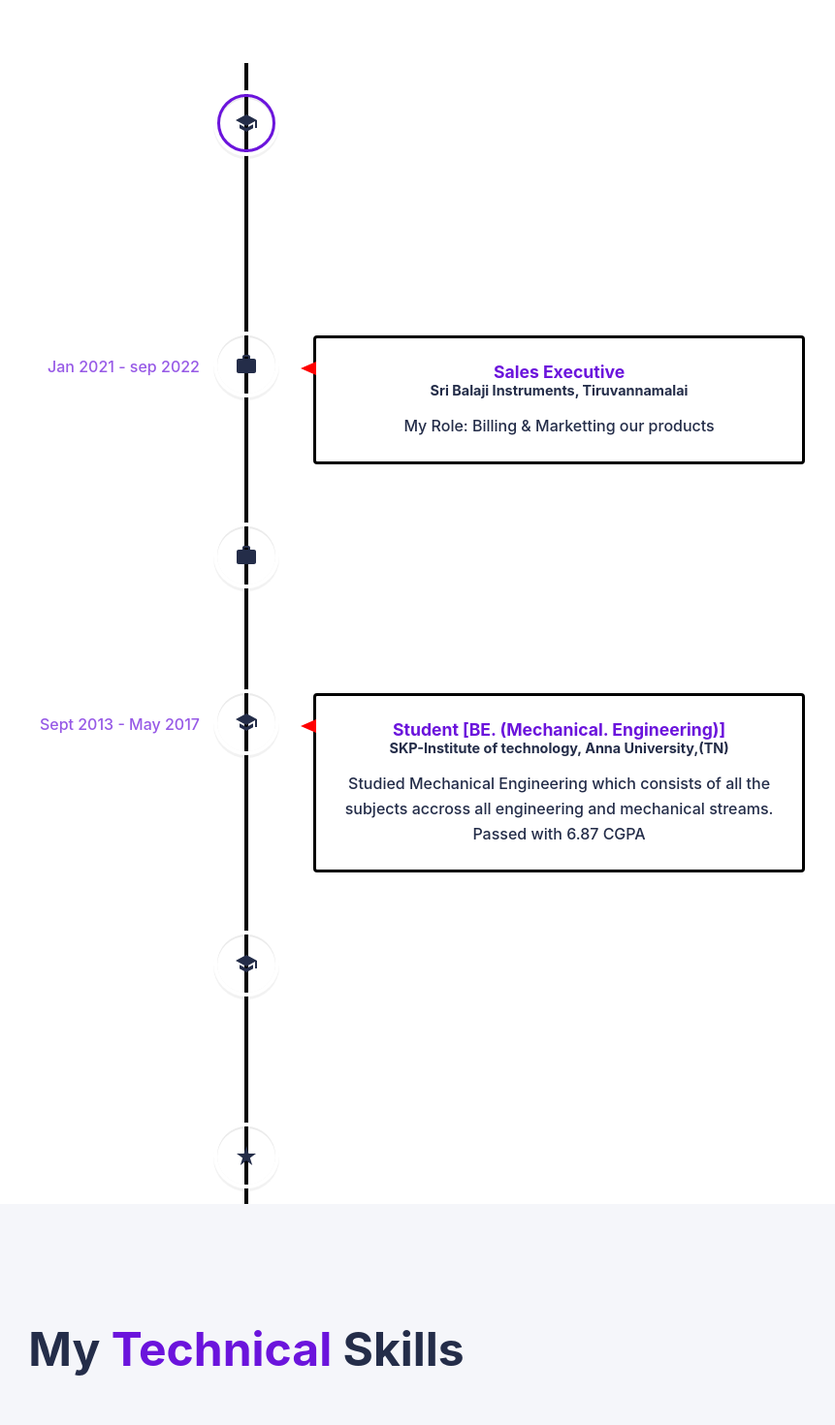
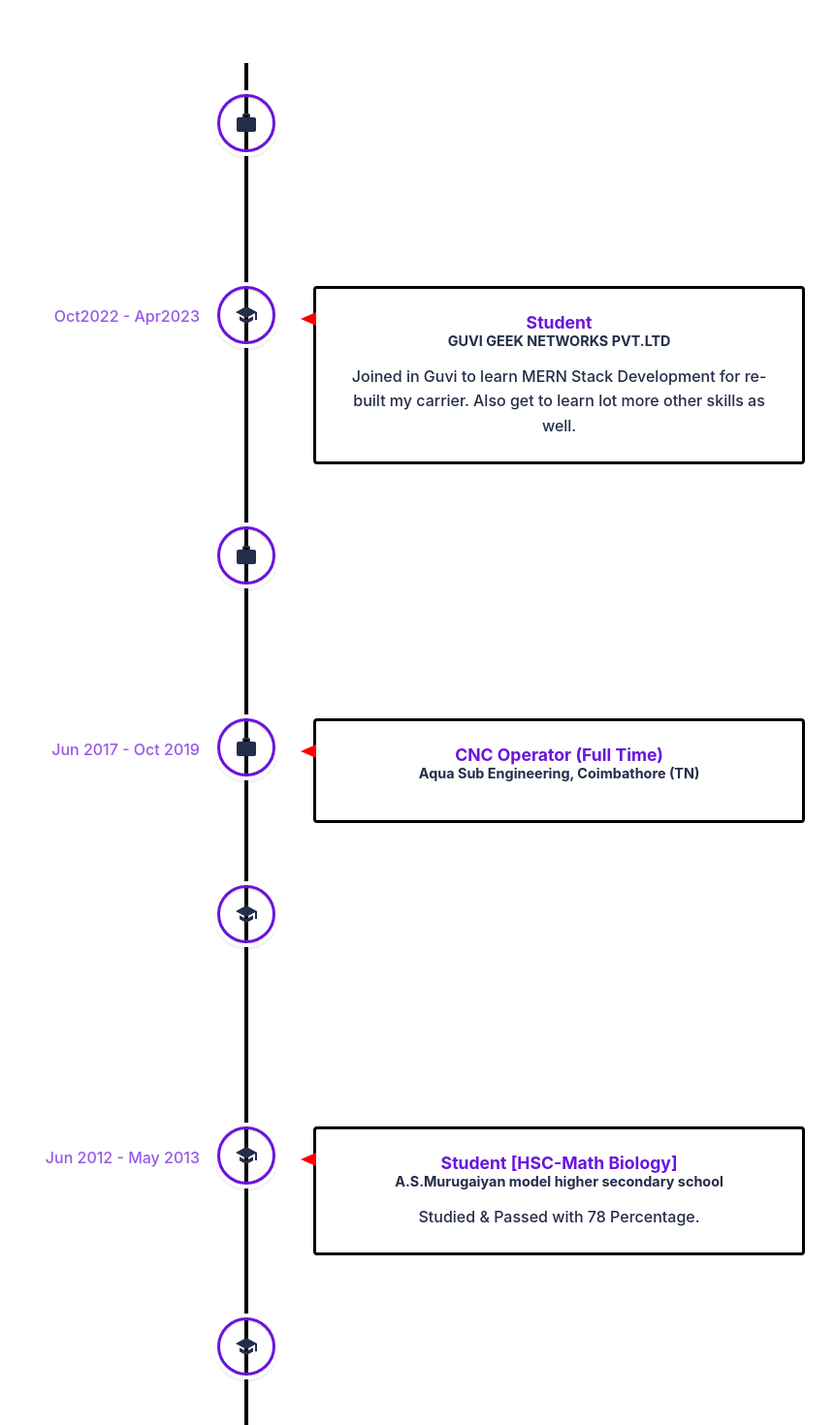
Before and after one commit to Pavun786/portfolio_2, a React (Create React App) app: page / in a window 1280 px wide. Shown: the part 980-2450 px from the top of the page at 97% size, without its empty margins (386-1247 px from the left). Built offline with nearby package versions, Linux system fonts and the light colour scheme; a web font is replaced by a local one.

Commit message:
timelineUpdate

```diff
--- a/src/header/Header.js
+++ b/src/header/Header.js
@@ -23,7 +23,7 @@ const Header = () => {
 
       <nav>
         <div class="logo">
-          <a href="" style={{ color: darkMode ? 'white' : '' }}>Pavunkumar</a>
+          <a href="" style={{ color: darkMode ? 'white' : '' }}>Pavunkumar_E</a>
 
         </div>
 
--- a/src/portfolio/Portfolio.jsx
+++ b/src/portfolio/Portfolio.jsx
@@ -52,7 +52,7 @@ const Portfolio = () => {
 
         <div className="card" style={{ border: darkMode ? '1px solid grey' : '' }}>
           <img src="assets/projects/Project3.png" alt="Project3 img" />
-          <h3 style={{ color: darkMode ? 'white' : '' }}>BuyCart Application</h3>
+          <h3 style={{ color: darkMode ? 'white' : '' }}>Ecommerce Application</h3>
           <p>React,Nodejs,Expressjs,MongoDB</p>
           <p style={{ color: 'grey', textAlign: 'center', fontSize: '14px' }} className='proj-description'>The BuyCart application used to list items for purchase, facilitate a transaction by accepting payment methods, and initiate fulfillment of those purchases.</p>
           <div className="sourcecode-icons">
--- a/src/timeline/Timeline.css
+++ b/src/timeline/Timeline.css
@@ -22,7 +22,7 @@
 }
 .vertical-timeline-element-date{
   color:rgb(107, 20, 220);
-  opacity: 2;
+  /* opacity: 2; */
 }
 
 .section h2{
--- a/src/timeline/Timeline.jsx
+++ b/src/timeline/Timeline.jsx
@@ -36,10 +36,50 @@ export const Timeline = () => {
         <h2 style={{ color: darkMode ? 'white' : '' }}>About <span>Me</span></h2>
       </h2>
       <VerticalTimeline lineColor={darkMode ? 'white' : 'black'} >
+      <VerticalTimelineElement
 
+       date={"Aug2023 - Present"}
+     contentStyle={{
+      boxShadow: `var(--shadow)`,
+      border: "3px solid ",
+      borderStyle: darkMode ? 'white' : 'rgb(107, 20, 220)',
+      backgroundColor: darkMode ? 'black' : 'white',
+      textAlign: "center",
+      color: darkMode ? 'white' : 'black',
+   }}
+      contentArrowStyle={{
+        borderRight: "16px solid red",
+   }}
+      iconStyle={{
+       border: ` 3px solid `,
+       borderStyle: darkMode ? 'white' : 'rgb(107, 20, 220)',
+       backgroundColor: "",
+       color: "",
+   }}
+     icon={<WorkIcon/>}
+
+   >
+   <h3
+     className="vertical-timeline-element-title"
+     data-aos="fade-right"
+     style={{ color: 'rgb(107, 20, 220)' }}
+   >
+       Intern-Tech Support
+   </h3>
+   <h4
+     className="vertical-timeline-element-subtitle"
+     data-aos="fade-right"
+     style={{ color: darkMode ? 'white' : '' }}
+   >
+      GUVI GEEK NETWORKS PVT.LTD
+  </h4>
+   <p data-aos="fade-right" style={{ color: darkMode ? 'white' : '' }}>
+   My Role: Intern Tech-Support
+   </p>
+  </VerticalTimelineElement>
         <VerticalTimelineElement
 
-          date={"2023 - Present"}
+          date={"Oct2022 - Apr2023"}
           contentStyle={{
             boxShadow: `var(--shadow)`,
             border: "3px solid ",
@@ -72,7 +112,7 @@ export const Timeline = () => {
             data-aos="fade-right"
             style={{ color: darkMode ? 'white' : '' }}
           >
-            GUVI IIT MADRAS
+           GUVI GEEK NETWORKS PVT.LTD
           </h4>
           <p data-aos="fade-right" style={{ color: darkMode ? 'white' : '' }}>
             Joined in Guvi to learn MERN Stack Development
@@ -94,9 +134,10 @@ export const Timeline = () => {
             borderRight: "16px solid red",
           }}
           iconStyle={{
-            border: ` 3px solid var(--clr-primary)`,
-            backgroundColor: `var(--clr-bg)`,
-            color: `var(--clr-primary)`,
+            border: ` 3px solid `,
+            borderStyle: darkMode ? 'white' : 'rgb(107, 20, 220)',
+            backgroundColor: "",
+            color:"",
           }}
           icon={<WorkIcon />}
         >
@@ -133,9 +174,10 @@ export const Timeline = () => {
             borderRight: "16px solid  red",
           }}
           iconStyle={{
-            border: ` 3px solid var(--clr-primary)`,
-            backgroundColor: `var(--clr-bg)`,
-            color: `var(--clr-primary)`,
+            border: ` 3px solid `,
+            borderStyle: darkMode ? 'white' : 'rgb(107, 20, 220)',
+            backgroundColor: "",
+            color:"",
           }}
           icon={<WorkIcon />}
         >
@@ -172,9 +214,10 @@ export const Timeline = () => {
             borderRight: "16px solid red",
           }}
           iconStyle={{
-            border: ` 3px solid var(--clr-primary)`,
-            backgroundColor: `var(--clr-bg)`,
-            color: `var(--clr-primary)`,
+            border: ` 3px solid `,
+            borderStyle: darkMode ? 'white' : 'rgb(107, 20, 220)',
+            backgroundColor: "",
+            color:"",
           }}
           icon={<SchoolIcon />}
         >
@@ -200,7 +243,7 @@ export const Timeline = () => {
         </VerticalTimelineElement>
         <VerticalTimelineElement
           className="vertical-timeline-element--work"
-          date={"May 2013"}
+          date={"Jun 2012 - May 2013"}
           contentStyle={{
             boxShadow: `var(--shadow)`,
             border: "3px solid ",
@@ -213,9 +256,10 @@ export const Timeline = () => {
             borderRight: "16px solid red",
           }}
           iconStyle={{
-            border: ` 3px solid var(--clr-primary)`,
-            backgroundColor: `var(--clr-bg)`,
-            color: `var(--clr-primary)`,
+            border: ` 3px solid `,
+            borderStyle: darkMode ? 'white' : 'rgb(107, 20, 220)',
+            backgroundColor: "",
+            color:"",
           }}
           icon={<SchoolIcon />}
         >
@@ -237,13 +281,53 @@ export const Timeline = () => {
             Studied & Passed with 78 Percentage.
           </p>
         </VerticalTimelineElement>
-
+         <VerticalTimelineElement
+          className="vertical-timeline-element--work"
+          date={"Jun 2010 - May 2011"}
+          contentStyle={{
+            boxShadow: `var(--shadow)`,
+            border: "3px solid ",
+            borderStyle: darkMode ? 'white' : 'rgb(107, 20, 220)',
+            backgroundColor: darkMode ? 'black' : 'white',
+            textAlign: "center",
+            color: darkMode ? 'white' : 'black',
+          }}
+          contentArrowStyle={{
+            borderRight: "16px solid red",
+          }}
+          iconStyle={{
+            border: ` 3px solid `,
+            borderStyle: darkMode ? 'white' : 'rgb(107, 20, 220)',
+            backgroundColor: "",
+            color:"",
+          }}
+          icon={<SchoolIcon />}
+        >
+          <h3
+            className="vertical-timeline-element-title"
+            data-aos="fade-right"
+            style={{ color: 'rgb(107, 20, 220)' }}
+          >
+            Student [SSLC]
+          </h3>
+          <h4
+            className="vertical-timeline-element-subtitle"
+            data-aos="fade-right"
+            style={{ color: darkMode ? 'white' : '' }}
+          >
+            A.S.Murugaiyan model higher secondary school
+          </h4>
+          <p data-aos="fade-right" style={{ color: darkMode ? 'white' : '' }}>
+            Studied & Passed with 87 Percentage.
+          </p>
+        </VerticalTimelineElement>
         <VerticalTimelineElement
           icon={<StarRateIcon />}
           iconStyle={{
-            border: ` 3px solid var(--clr-primary)`,
-            backgroundColor: `var(--clr-bg)`,
-            color: `var(--clr-primary)`,
+            border: ` 3px solid `,
+            borderStyle: darkMode ? 'white' : 'rgb(107, 20, 220)',
+            backgroundColor: "",
+            color:"",
           }}
         ></VerticalTimelineElement>
       </VerticalTimeline>
```
